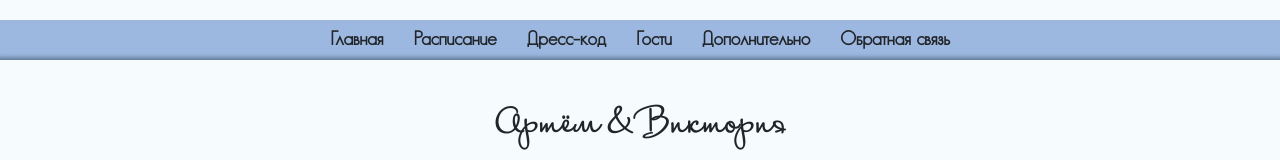
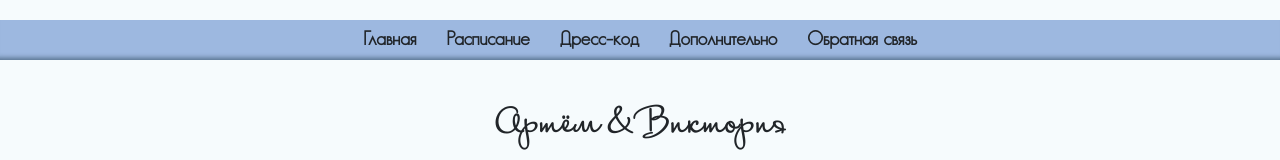
Before and after one commit to Artem-spec/widding, a React (Vite) app: page / in a window 1280 px wide. Shown: the top 160 px of the page. Built offline with nearby package versions, Linux system fonts and the light colour scheme.

Commit message:
наведение красоты

```diff
--- a/src/components/additional/additional.module.css
+++ b/src/components/additional/additional.module.css
@@ -1,6 +1,5 @@
 .section {
-  background-color: #9db8e0;
-  border-radius: 20px;
+  min-height: max-content !important;
 }
 
 .additional {
--- a/src/components/feedback/feedback.module.css
+++ b/src/components/feedback/feedback.module.css
@@ -1,6 +1,9 @@
 .section {
   min-height: max-content !important;
+  background-color: #9db8e0;
+  border-radius: 20px;
 }
+
 .feedback {
   padding: 20px 40px;
   display: flex;
@@ -8,19 +11,23 @@
   justify-content: center;
   align-items: center;
 }
+
 .feedback h2 {
   font-size: 30px;
 }
+
 .contact {
   display: flex;
   align-items: center;
   justify-content: center;
 }
+
 .contact img {
   width: 30px;
   height: 30px;
   margin-left: 20px;
 }
+
 .gameover {
   display: flex;
 }
@@ -29,6 +36,7 @@
   max-width: 300px;
   max-height: 300px;
 }
+
 @media (max-width: 768px) {
   .feedback {
     font-size: 15px;
--- a/src/components/mainInfo/menu/Menu.tsx
+++ b/src/components/mainInfo/menu/Menu.tsx
@@ -51,11 +51,6 @@ export const Menu = () => {
               </a>
             </li>
             <li className={styles.menuItem}>
-              <a href={`#${IdsNav.GUESTS}`} className={styles.menuLink}>
-                Гости
-              </a>
-            </li>
-            <li className={styles.menuItem}>
               <a href={`#${IdsNav.ADDITIONAL}`} className={styles.menuLink}>
                 Дополнительно
               </a>
--- a/src/constants/idsNav.ts
+++ b/src/constants/idsNav.ts
@@ -2,7 +2,6 @@ export enum IdsNav {
   MAIN = "main",
   SCHEDULE = "schedule",
   DRESS_CODE = "dress-code",
-  GUESTS = "guests",
   ADDITIONAL = "additional",
   FEEDBACK = "feedback",
 }
--- a/src/styles/index.css
+++ b/src/styles/index.css
@@ -32,6 +32,7 @@
     url("./fonts/Diplomatia-Two.ttf") format("truetype");
   font-weight: normal;
 }
+
 @font-face {
   font-family: "Doloman Pavljenko";
   src: url("./fonts/DolomanPavljenko.woff2") format("woff2"),
@@ -50,9 +51,11 @@ ul {
   padding: 0;
   list-style-type: none;
 }
+
 a,
 a.text:active,
 a.text:hover,
 a.text {
   text-decoration: none;
+  color: rgb(9 85 196);
 }
```
